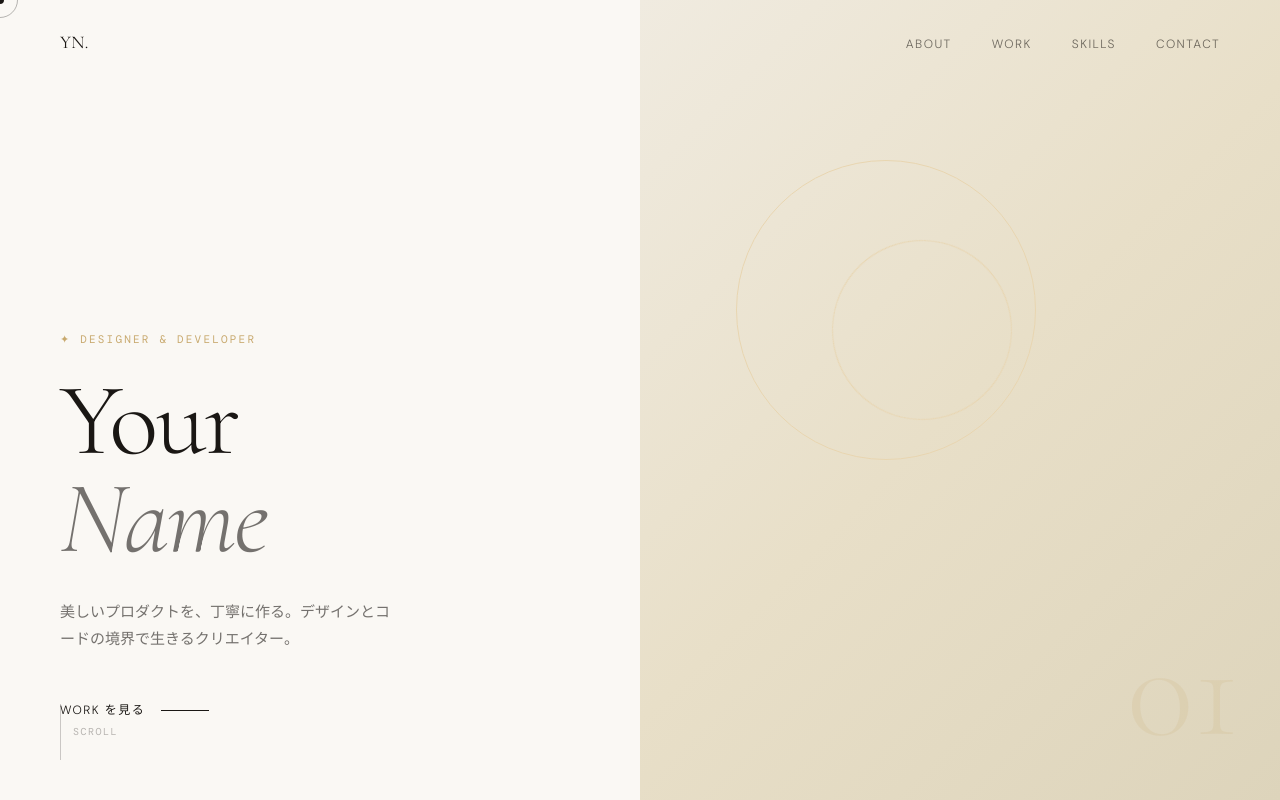
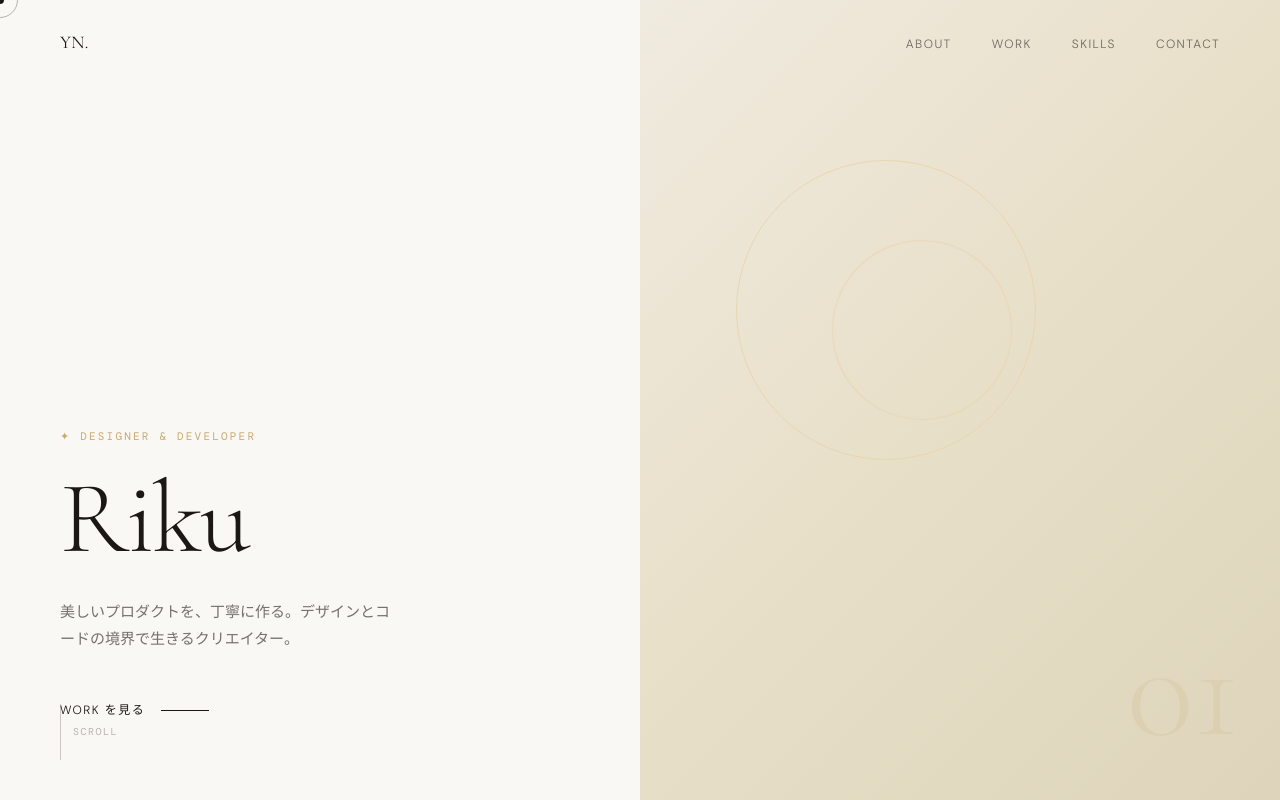
Before and after one commit to chunky777/portfolio, a plain HTML site: page index.html in a window 1280 px wide. Shown: the top 800 px of the page. Drawn offline with nearby package versions, Linux system fonts and the light colour scheme; a web font is replaced by a local one.

Commit message:
index.htmlを更新

```diff
--- a/index.html
+++ b/index.html
@@ -672,7 +672,7 @@ footer p {
 <section class="hero">
   <div class="hero-left">
     <p class="hero-eyebrow">✦ Designer & Developer</p>
-    <h1 class="hero-name">Your<br><em>Name</em></h1>
+    <h1 class="hero-name">Riku</h1>
     <p class="hero-desc">美しいプロダクトを、丁寧に作る。デザインとコードの境界で生きるクリエイター。</p>
     <a href="#work" class="hero-cta">Work を見る</a>
   </div>
```
